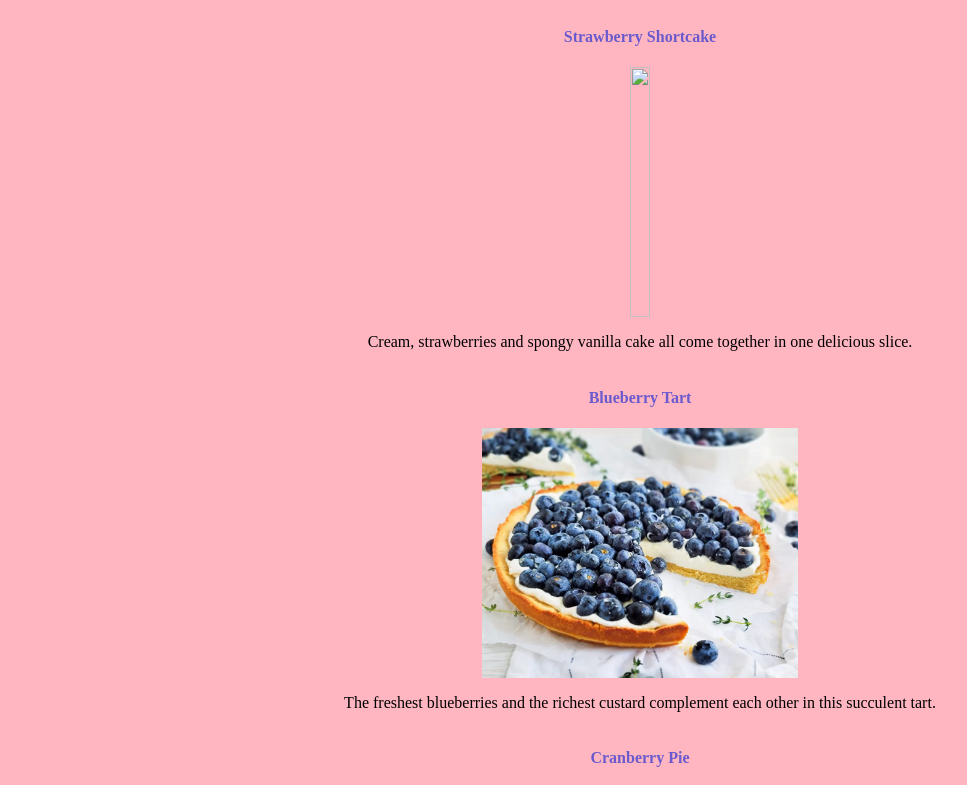
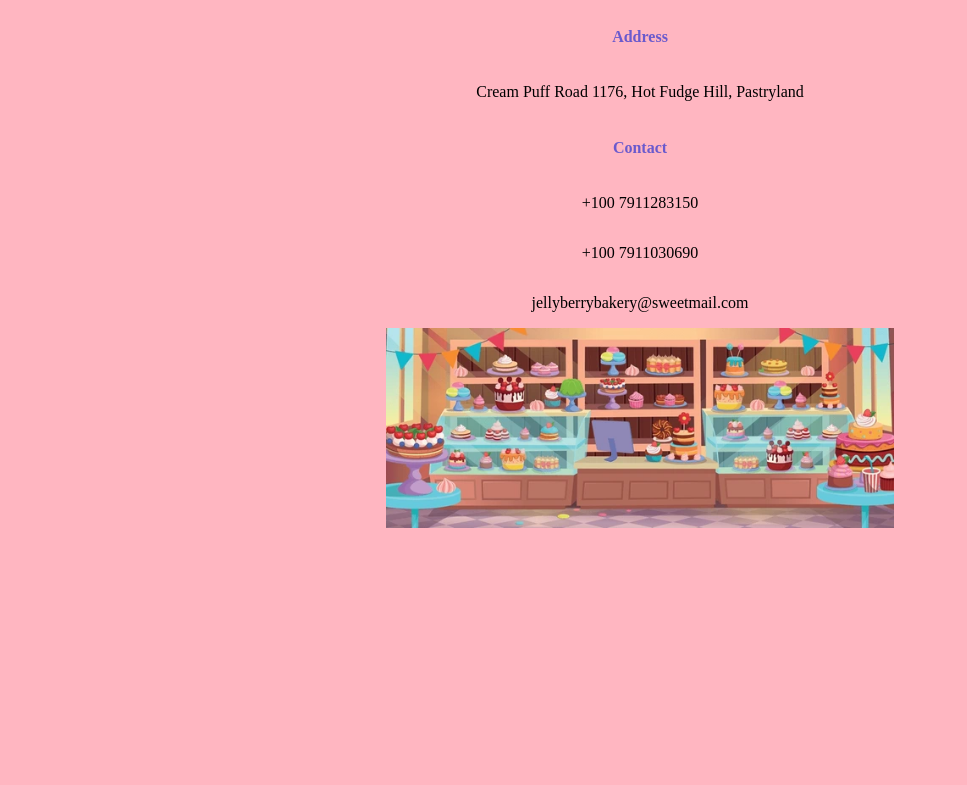
Before and after one commit to FlagonDragon/restaurant-page, a website built with webpack: page src/template.html in a window 1280 px wide. Shown: the part 102-887 px from the top of the page, without its empty margins (0-967 px from the left). After the commit the page ends 800 px from the top, so only its background shows below. Built offline with nearby package versions, Linux system fonts and the light colour scheme; files whose address does not match are found by name.

Commit message:
loadAbout done

```diff
--- a/src/index.js
+++ b/src/index.js
@@ -3,11 +3,11 @@ import './styles.css';
 // import loadHome from './loadHome';
 // loadHome();
 
-import loadMenu from './loadMenu';
-loadMenu();
+// import loadMenu from './loadMenu';
+// loadMenu();
 
-// import loadAbout from './loadAbout';
-// loadAbout();
+import loadAbout from './loadAbout';
+loadAbout();
 
 console.log('yeah we dooby workin tbh');
 console.log('yooo was goin on');
--- a/src/loadAbout.js
+++ b/src/loadAbout.js
@@ -1,10 +1,57 @@
+import cakeShopImg from './cake_shop.png';
+
+
+
 const aboutDiv = document.createElement('div');
-homeDiv.classList.add("aboutDiv");
+aboutDiv.classList.add("aboutDiv");
 
 // content.appendChild(aboutDiv);
 
+const h1About = document.createElement('h1');
+h1About.classList.add('h1About');
+h1About.textContent = 'About'
+
+const h4Address = document.createElement('h4');
+h4Address.classList.add('h4Address');
+h4Address.textContent = 'Address'
+
+const pAddress = document.createElement('p')
+pAddress.classList.add('pAddress');
+pAddress.textContent = 'Cream Puff Road 1176, Hot Fudge Hill, Pastryland';
+
+const h4Contact = document.createElement('h4');
+h4Contact.classList.add('h4Contact');
+h4Contact.textContent = 'Contact'
+const pContact = document.createElement('p');
+pContact.classList.add('pContact');
+pContact.textContent = '+100 7911283150';
+
+const pContact2 = document.createElement('p');
+pContact2.classList.add('pContact2');
+pContact2.textContent = '+100 7911030690'
+
+const pEmail = document.createElement('p');
+pEmail.classList.add('pEmail');
+pEmail.textContent = 'jellyberrybakery@sweetmail.com'
+
+const cakeShop = document.createElement('img');
+cakeShop.src = cakeShopImg;
+cakeShop.classList.add('cakeShop');
+
+
+
 const loadAbout = function () {
 
+    content.appendChild(aboutDiv);
+
+    aboutDiv.appendChild(h1About);
+    aboutDiv.append(h4Address);
+    aboutDiv.append(pAddress);
+    aboutDiv.append(h4Contact);
+    aboutDiv.append(pContact);
+    aboutDiv.append(pContact2);
+    aboutDiv.append(pEmail);
+    aboutDiv.append(cakeShop);
 };
 
 export default loadAbout;
--- a/src/styles.css
+++ b/src/styles.css
@@ -8,18 +8,18 @@ nav button {
 
 /* home tab  */
 
-.homeDiv, .menuDiv {
+.homeDiv, .menuDiv, .aboutDiv {
     display: flex;
     flex-direction: column;
 }
 
 
-.homeDiv h1, .menuDiv h1 {
+.homeDiv h1, .menuDiv h1, .aboutDiv h1 {
     text-align: center;
     color: darkred;
 }
 
-.homeDiv, .menuDiv p {
+.homeDiv p, .menuDiv p, .aboutDiv p {
     text-align: center;
 }
 
@@ -35,13 +35,21 @@ nav button {
 
 /* menu tab  */
 
-.menuDiv h4 {
+.menuDiv h4, .aboutDiv h4 {
     color: slateblue;
     text-align: center;
 }
 
-.menuDiv img {
+.menuDiv img, .aboutDiv img {
     height: 250px;
     width: min-content;
     align-self: center;
 }
+
+/* about */
+
+.aboutDiv img {
+    height: 200px;
+    width: min-content;
+    align-self: center;
+}
```
Also changed, not shown: src/cake_shop.png (added).
